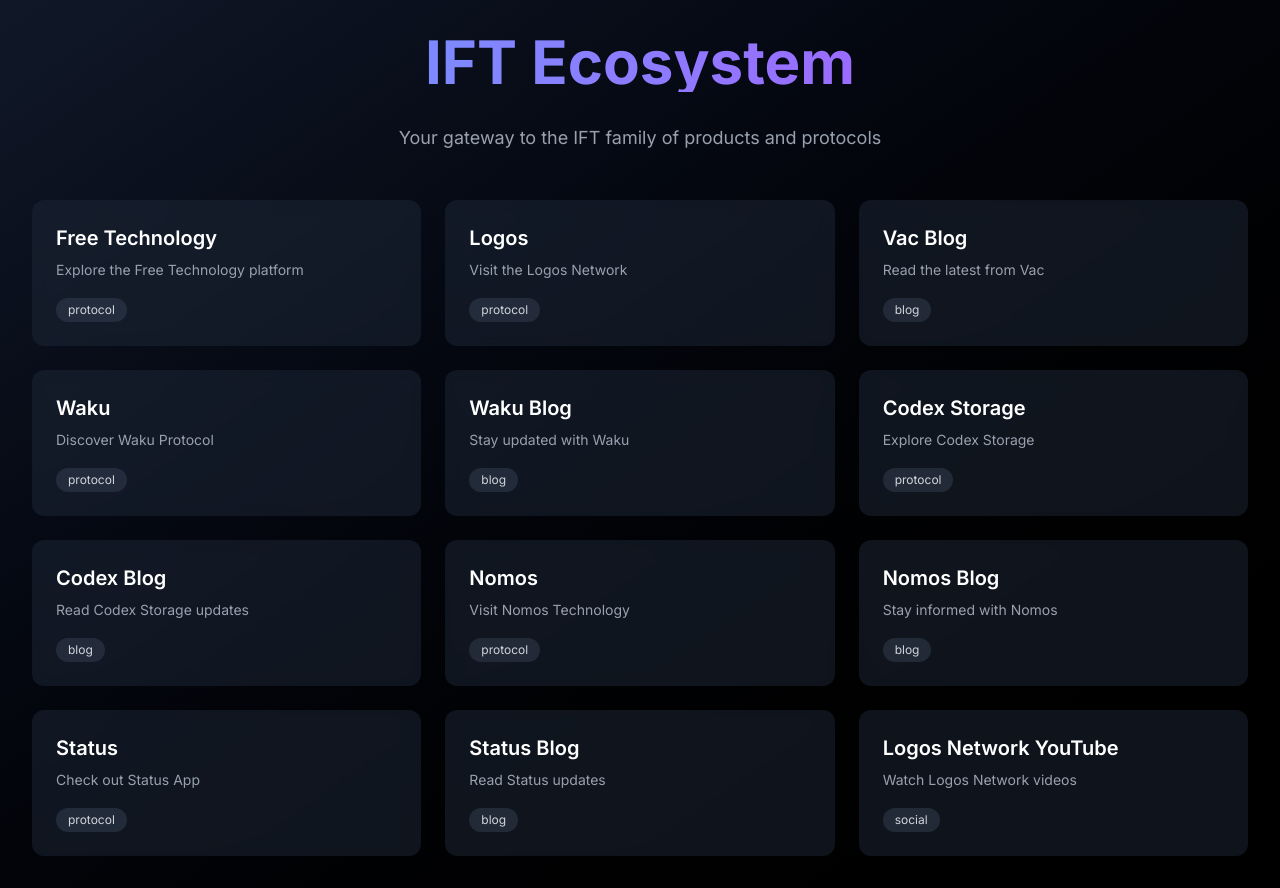
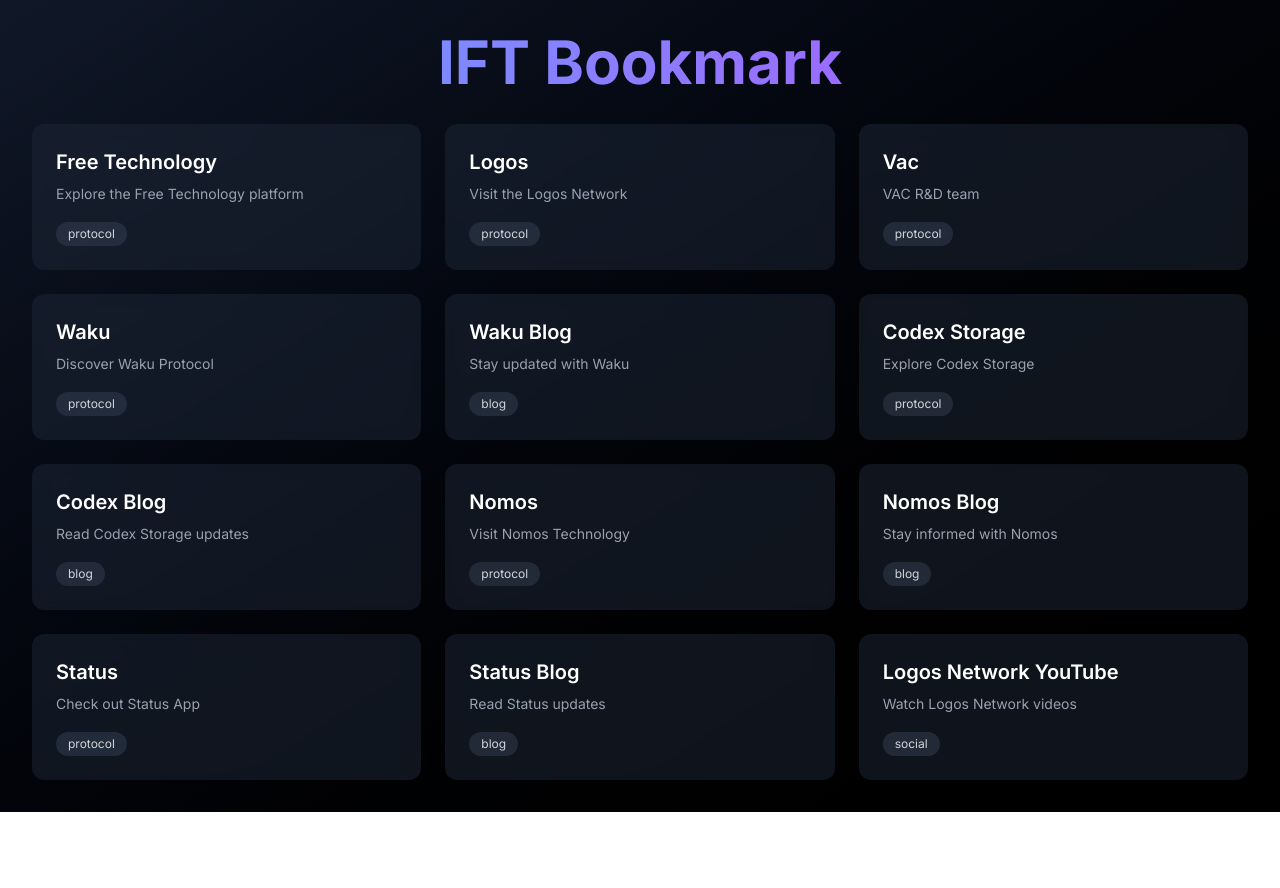
Before and after one commit to chair28980/ift-bookmark, a Next.js app: page / in a window 1280 px wide. After the commit the page ends 812 px from the top, so only its background shows below. Built offline with nearby package versions, Linux system fonts and the light colour scheme.

Commit message:
fix links and header

```diff
--- a/src/app/page.tsx
+++ b/src/app/page.tsx
@@ -6,11 +6,9 @@
     <main className="min-h-screen bg-gradient-to-br from-gray-900 to-black text-white p-8">
       <div className="max-w-7xl mx-auto">
         <h1 className="text-4xl md:text-6xl font-bold text-center mb-8 bg-clip-text text-transparent bg-gradient-to-r from-blue-400 to-purple-500">
-          IFT Ecosystem
+          IFT Bookmark
         </h1>
-        <p className="text-center text-gray-400 mb-12 text-lg">
-          Your gateway to the IFT family of products and protocols
-        </p>
+
 
         <div className="grid grid-cols-1 md:grid-cols-2 lg:grid-cols-3 gap-6">
           {links.map((link) => (
--- a/src/data/links.ts
+++ b/src/data/links.ts
@@ -19,10 +19,10 @@
     category: 'protocol'
   },
   {
-    title: 'Vac Blog',
-    url: 'https://blog.vac.dev',
-    description: 'Read the latest from Vac',
-    category: 'blog'
+    title: 'Vac',
+    url: 'https://vac.dev',
+    description: 'VAC R&D team',
+    category: 'protocol'
   },
   {
     title: 'Waku',
```
Also changed, not shown: instructions.txt (added).
